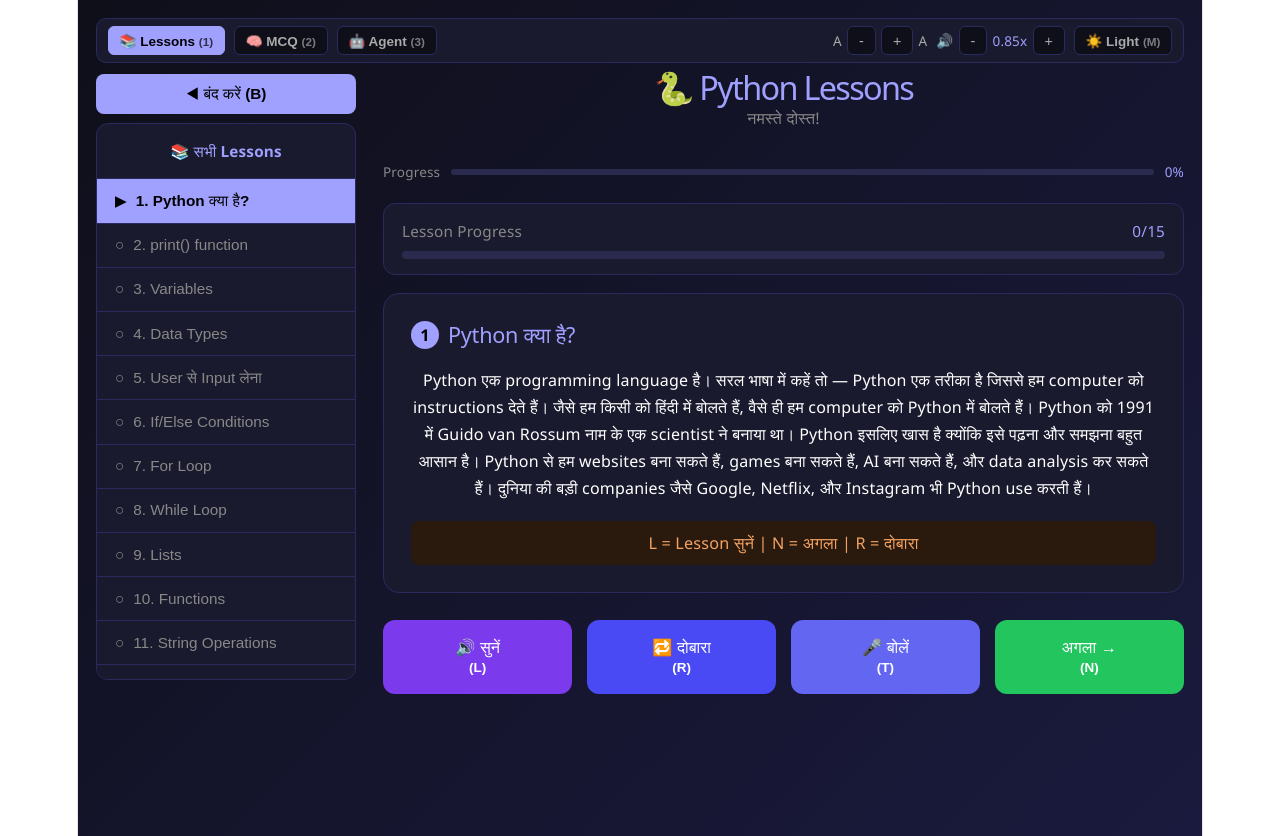
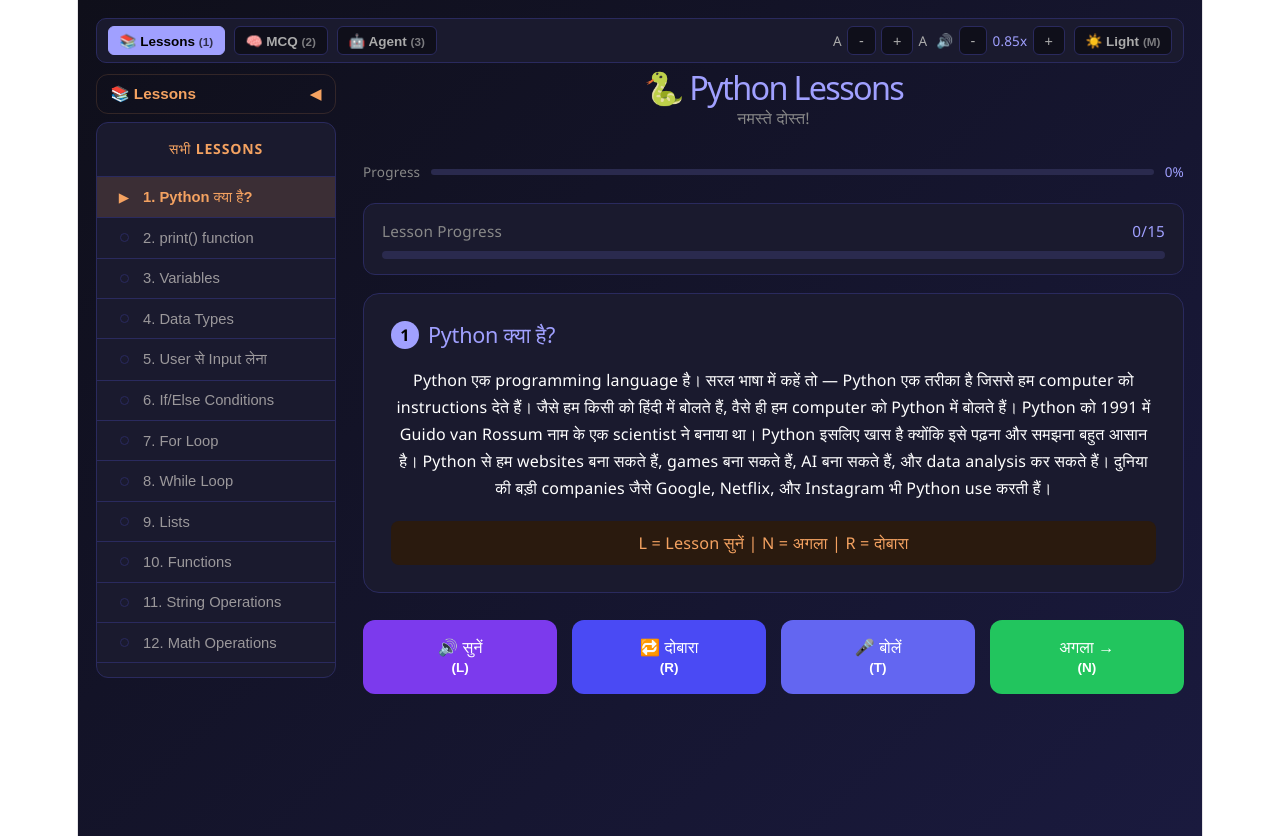
Before and after one commit to SharadaBende/Python-AI-Tutor, a React app in the folder frontend/: page /lessons in a window 1280 px wide. Built offline with nearby package versions, Linux system fonts and the light colour scheme; the HTML template or start-up script is replaced by a standard one.

Commit message:
redesign lessonsidebar page

```diff
--- a/frontend/src/components/LessonSidebar.jsx
+++ b/frontend/src/components/LessonSidebar.jsx
@@ -1,28 +1,58 @@
+
 import { useState } from "react"
 
+const ACCENT = "#f4a261"
+const ACCENT_SOFT = "rgba(244, 162, 97, 0.15)"
+const CREAM_MUTED = "rgba(241, 237, 228, 0.6)"
 
-function LessonSidebar({ lessons, currentLesson, setCurrentLesson, setStep, theme, cardBg, cardBorder, mutedColor, speak }) {
+function LessonSidebar({ lessons, currentLesson, setCurrentLesson, setStep, cardBg, cardBorder, mutedColor, speak }) {
   const [open, setOpen] = useState(true)
 
   return (
-    <div style={{ width: open ? "260px" : "48px", transition: "width 0.3s", overflow: "hidden" }}>
-      <button onClick={() => setOpen(!open)}
+    <div style={{ width: open ? "240px" : "48px", transition: "width 0.3s", overflow: "hidden", flexShrink: 0 }}>
+
+      <button
+        id="sidebar-toggle"
+        onClick={() => setOpen(!open)}
         aria-label={open ? "Sidebar बंद करें (B)" : "Sidebar खोलें (B)"}
         style={{
-          width: "100%", padding: "0.6rem", borderRadius: "8px", marginBottom: "0.5rem",
-          background: "#a0a0ff", color: "#000", border: "none", cursor: "pointer", fontWeight: "bold", fontSize: "0.85rem"
-        }}>
-        {open ? "◀ बंद करें (B)" : "▶"}
+          width: "100%", padding: "0.55rem 0.75rem", borderRadius: "12px", marginBottom: "8px",
+          background: "transparent", border: `1px solid ${ACCENT_SOFT}`,
+          color: ACCENT, cursor: "pointer", fontWeight: "bold", fontSize: "0.85rem",
+          display: "flex", alignItems: "center", justifyContent: open ? "space-between" : "center",
+          transition: "background 0.15s"
+        }}
+        onMouseEnter={e => e.currentTarget.style.background = ACCENT_SOFT}
+        onMouseLeave={e => e.currentTarget.style.background = "transparent"}
+      >
+        {open && <span>📚 Lessons</span>}
+        <span>{open ? "◀" : "▶"}</span>
       </button>
 
       {open && (
-        <div style={{ background: cardBg, border: "1px solid " + cardBorder, borderRadius: "12px", overflow: "hidden" }}>
-          <p style={{ color: "#a0a0ff", fontSize: "0.85rem", fontWeight: "bold", padding: "0.8rem 1rem", margin: "0", borderBottom: "1px solid " + cardBorder }}>
-            📚 सभी Lessons
+        <div style={{
+          background: cardBg,
+          border: "1px solid " + cardBorder,
+          borderRadius: "12px",
+          overflow: "hidden"
+        }}>
+          <p style={{
+            color: ACCENT, fontSize: "0.78rem", fontWeight: "700",
+            letterSpacing: "0.06em", textTransform: "uppercase",
+            padding: "0.75rem 1rem", margin: "0",
+            borderBottom: "1px solid " + cardBorder
+          }}>
+            सभी Lessons
           </p>
+
           <div style={{ maxHeight: "500px", overflowY: "auto" }}>
-            {lessons.map((lesson, index) => (
-              <button key={lesson.id}
+            {lessons.map((lesson, index) => {
+              const isActive = index === currentLesson
+              const isDone = index < currentLesson
+
+              return (
+                <button
+                  key={lesson.id}
                   onClick={() => {
                     setCurrentLesson(index)
                     setStep("ready")
@@ -30,23 +60,30 @@ function LessonSidebar({ lessons, currentLesson, setCurrentLesson, setStep, them
                   }}
                   aria-label={"Lesson " + lesson.id + ": " + lesson.title}
                   style={{
-                  width: "100%", padding: "0.7rem 1rem", textAlign: "left",
+                    width: "100%", padding: "0.65rem 1rem", textAlign: "left",
                     border: "none", borderBottom: "1px solid " + cardBorder,
-                  cursor: "pointer", fontSize: "0.85rem",
-                  background: index === currentLesson
-                    ? "#a0a0ff"
-                    : index < currentLesson
-                    ? (theme === "dark" ? "#1a2e1a" : "#e8ffe8")
-                    : cardBg,
-                  color: index === currentLesson ? "#000" : mutedColor,
-                  fontWeight: index === currentLesson ? "bold" : "normal"
-                }}>
-                <span style={{ marginRight: "0.5rem" }}>
-                  {index < currentLesson ? "✅" : index === currentLesson ? "▶" : "○"}
+                    cursor: "pointer", fontSize: "0.82rem",
+                    display: "flex", alignItems: "center", gap: "10px",
+                    background: isActive ? ACCENT_SOFT : "transparent",
+                    color: isActive ? ACCENT : isDone ? mutedColor : CREAM_MUTED,
+                    fontWeight: isActive ? "bold" : "normal",
+                    transition: "background 0.12s"
+                  }}
+                  onMouseEnter={e => { if (!isActive) e.currentTarget.style.background = ACCENT_SOFT }}
+                  onMouseLeave={e => { if (!isActive) e.currentTarget.style.background = "transparent" }}
+                >
+                  <span style={{ width: "18px", flexShrink: 0, fontSize: "0.75rem", display: "flex", alignItems: "center", justifyContent: "center" }}>
+                    {isDone
+                      ? <span style={{ color: "#22c55e" }}>✓</span>
+                      : isActive
+                      ? <span style={{ color: ACCENT }}>▶</span>
+                      : <span style={{ width: "7px", height: "7px", borderRadius: "50%", border: `1.5px solid ${cardBorder}`, display: "inline-block" }} />
+                    }
                   </span>
-                {lesson.id}. {lesson.title}
+                  <span>{lesson.id}. {lesson.title}</span>
                 </button>
-            ))}
+              )
+            })}
           </div>
         </div>
       )}
```
Lines whose indentation alone changed are shown as unchanged.
